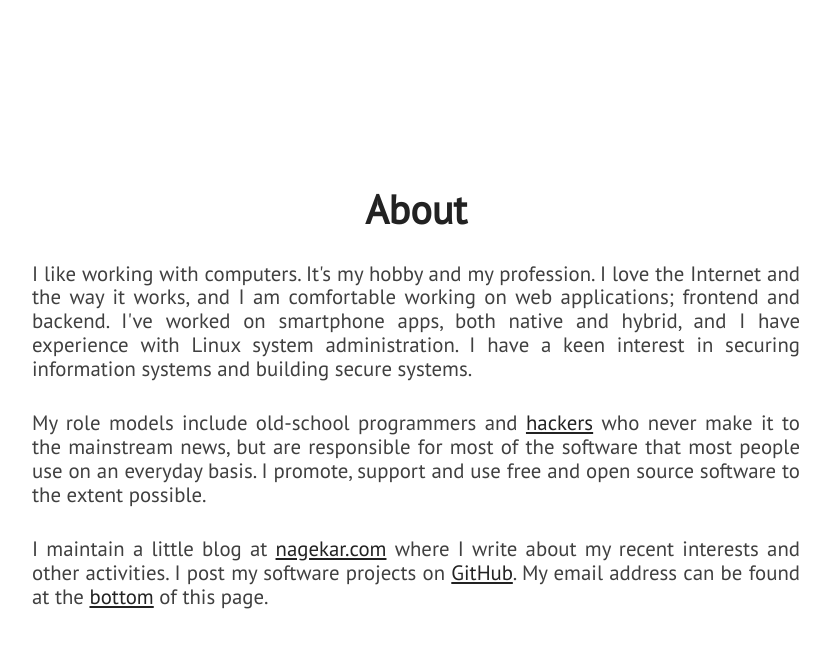
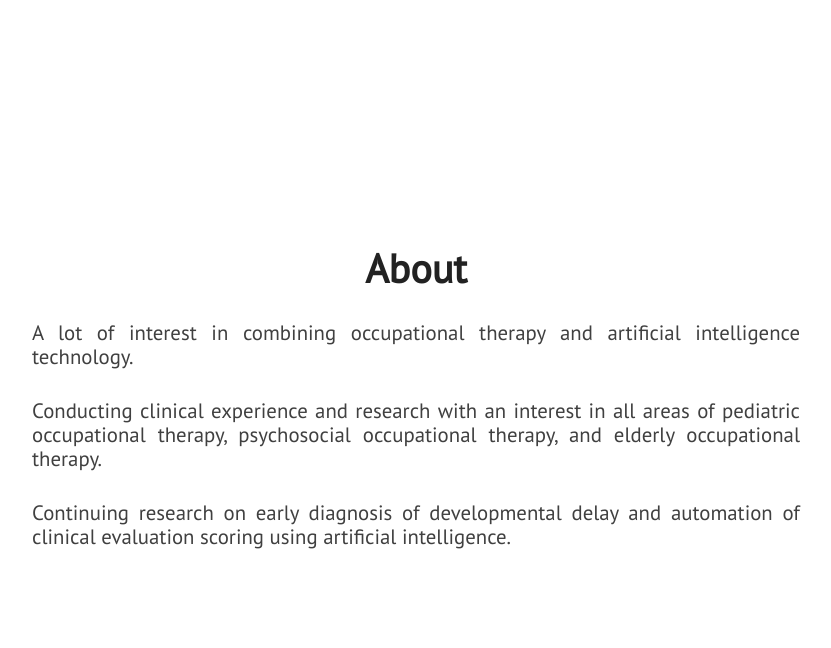
Before and after one commit to KANGSURA/KANGSURA, a Jekyll site: the page built from index.html, in a window 1280 px wide and 900 px high, scrolled down 1018 px. Shown: the top 648 px of the window, without its empty margins (224-1055 px from the left). Built offline with Jekyll 4.4.1, drawn with Linux system fonts in a browser that asks for light colours; nearby versions of some CDN libraries.

Commit message:
Update about.html

```diff
--- a/_includes/about.html
+++ b/_includes/about.html
@@ -3,13 +3,13 @@
         <div id="about-text">
             <div class="section-heading">About</div>
             <p class="paragraph-text justify-text">
-                I like working with computers. It's my hobby and my profession. I love the Internet and the way it works, and I am comfortable working on web applications; frontend and backend. I've worked on smartphone apps, both native and hybrid, and I have experience with Linux system administration. I have a keen interest in securing information systems and building secure systems.
+               A lot of interest in combining occupational therapy and artificial intelligence technology.
             </p>
             <p class="paragraph-text justify-text">
-                My role models include old-school programmers and <a href="https://stallman.org/articles/on-hacking.html">hackers</a> who never make it to the mainstream news, but are responsible for most of the software that most people use on an everyday basis. I promote, support and use free and open source software to the extent possible.
+               Conducting clinical experience and research with an interest in all areas of pediatric occupational therapy, psychosocial occupational therapy, and elderly occupational therapy.
             </p>
             <p class="paragraph-text justify-text">
-                I maintain a little blog at <a href="{{ site.blog_url }}">nagekar.com</a> where I write about my recent interests and other activities. I post my software projects on <a href="https://github.com/{{ site.github_username }}">GitHub</a>. My email address can be found at the <span class="extra-link"><a href="#extra">bottom</a></span> of this page.
+                Continuing research on early diagnosis of developmental delay and automation of clinical evaluation scoring using artificial intelligence.
             </p>
         </div>
     </section>
```
